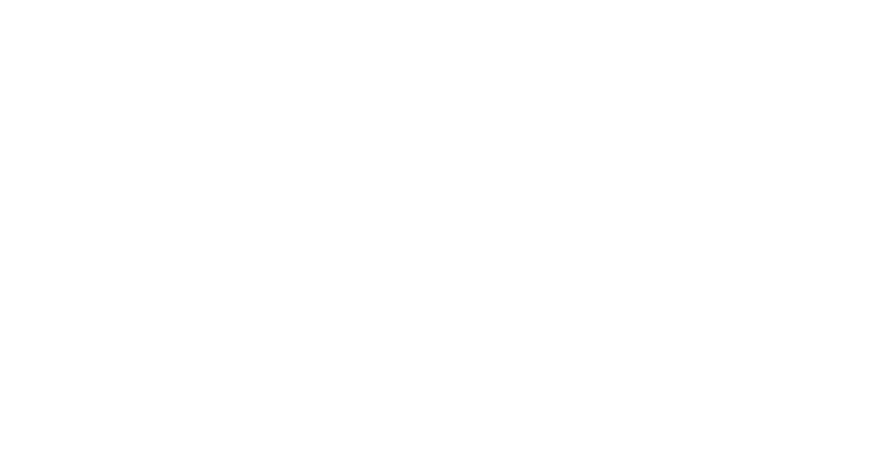
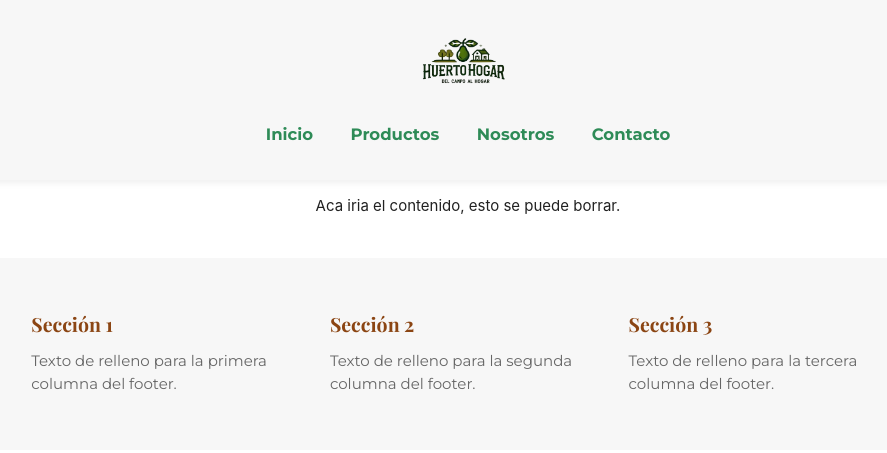
Before and after one commit to CrFaundez03/FormaAhuerto, a plain HTML site: page huertoHogar/index.html in a window 1280 px wide. Shown: the whole page, without its empty margins (172-1059 px from the left). Drawn offline with nearby package versions, Linux system fonts and the light colour scheme.

Commit message:
ADD : Primer molde css , navbar y footer a usar, logo hay que trabajarlo

```diff
--- a/huertoHogar/css/style.css
+++ b/huertoHogar/css/style.css
@@ -0,0 +1,75 @@
+/* Estilo del navbar */
+
+.navbar-custom {
+    background-color: #F7F7F7;
+    box-shadow: 0 2px 8px rgba(0,0,0,0.08);; /* horizontal - vertical - desenfoque - color sombra  */
+    border: none;
+    min-height: 180px; /* Con esta logramos que el navbar sea mas "alto" */
+    padding-top: 20px; /* Espacio superior */
+    padding-bottom: 20px; /* Espacio inferior */
+}
+
+.nav-wrapper {
+    padding: 0.5rem 0;
+}
+
+.navbar-center {
+    display: flex;
+    justify-content: center;
+    align-items: center;
+    width: 100%;
+    gap: 2.5rem; /* Espacio entre las opciones */
+    margin-top: 0.2rem;
+    margin-bottom: 0.2rem;
+}
+
+.navbar-center a { /* Propiedades de los links */
+    color: #2E8B57 !important;
+    font-weight: 600;
+    font-family: 'Montserrat', sans-serif;
+    font-size: 1.1rem;
+    transition: color 0.2s;
+}
+
+.navbar-center a:hover {
+    color: #333333 !important; /* Verde Esmeralda al pasar el mouse */
+}
+
+.navbar-logo-container {
+    display: flex; /* flexbox o si no no funciona nada */
+    justify-content: center; /* centramos horizontalmente */
+    align-items: center; /* centramos verticalmente todo contenido */
+    width: 100%; /* toma toda la pagina en ancho, asi es mas facil centrar */
+    margin-bottom: 5px; /* Puse este margen para separar de los links */
+}
+
+/* Para editar la imagen del logo */
+.navbar-logo {
+    max-height: 70px;
+    width: auto;
+    object-fit: contain;
+    display: block;
+    margin: 0 auto;
+}
+
+
+/* Estilo del footer */
+
+.footer-custom {
+    background-color: #F7F7F7;
+    padding: 40px 0 20px 0;
+    margin-top: 40px;
+}
+
+.footer-title {
+    font-family: 'Playfair Display', serif;
+    color: #8B4513 ;
+    font-size: 1.3rem;
+    margin-bottom: 12px;
+}
+
+.footer-text {
+    color: #666666;
+    font-family: 'Montserrat', sans-serif;
+    font-size: 1rem;
+}
--- a/huertoHogar/index.html
+++ b/huertoHogar/index.html
@@ -1,11 +1,73 @@
 <!DOCTYPE html>
-<html lang="en">
+<html lang="es">
+
 <head>
     <meta charset="UTF-8">
     <meta name="viewport" content="width=device-width, initial-scale=1.0">
-    <title>HuertoHogar</title>
+    <title>Huerto Hogar</title>
+    <!-- CSS Materialize -->
+    <link rel="stylesheet" href="https://cdnjs.cloudflare.com/ajax/libs/materialize/1.0.0/css/materialize.min.css">
+    <!-- CSS Principal -->
+    <link rel="stylesheet" href="css/style.css">
+    <!-- Google Fonts -->
+    <link href="https://fonts.googleapis.com/css?family=Montserrat:400,700&display=swap" rel="stylesheet">
+    <link href="https://fonts.googleapis.com/css?family=Playfair+Display:700&display=swap" rel="stylesheet">
+
 </head>
+
 <body>
 
+    <header>
+        <!-- Navbar , se pueden agregar/editar links, seguir logica -->
+        <nav class="navbar-custom">
+            <div class="nav-wrapper">
+                <div class="navbar-logo-container">
+                    <img src="images/logo_navbar.png" alt="Logo HuertoHogar" class="navbar-logo">
+                </div>
+                <div class="navbar-center">
+                    <a href="#inicio">Inicio</a>
+                    <a href="#productos">Productos</a>
+                    <a href="#nosotros">Nosotros</a>
+                    <a href="#contacto">Contacto</a>
+                </div>
+            </div>
+        </nav>
+    </header>
+
+
+
+    <main>
+        <p class="center">Aca iria el contenido, esto se puede borrar.</p>
+    </main>
+
+
+
+
+    <footer class="footer-custom">
+        <div class="container">
+            <div class="row">
+                <div class="col s12 m4">
+                    <h5 class="footer-title">Sección 1</h5>
+                    <p class="footer-text">Texto de relleno para la primera columna del footer.</p>
+                </div>
+                <div class="col s12 m4">
+                    <h5 class="footer-title">Sección 2</h5>
+                    <p class="footer-text">Texto de relleno para la segunda columna del footer.</p>
+                </div>
+                <div class="col s12 m4">
+                    <h5 class="footer-title">Sección 3</h5>
+                    <p class="footer-text">Texto de relleno para la tercera columna del footer.</p>
+                </div>
+            </div>
+        </div>
+    </footer>
+
+
 </body>
+<!-- JavaScript Materialize-->
+<script src="https://cdnjs.cloudflare.com/ajax/libs/materialize/1.0.0/js/materialize.min.js"></script>
+<!-- JavaScript que creariamos nosotros-->
+
+
+
 </html>
```
Also changed, not shown: huertoHogar/images/logo_navbar.png (added).
